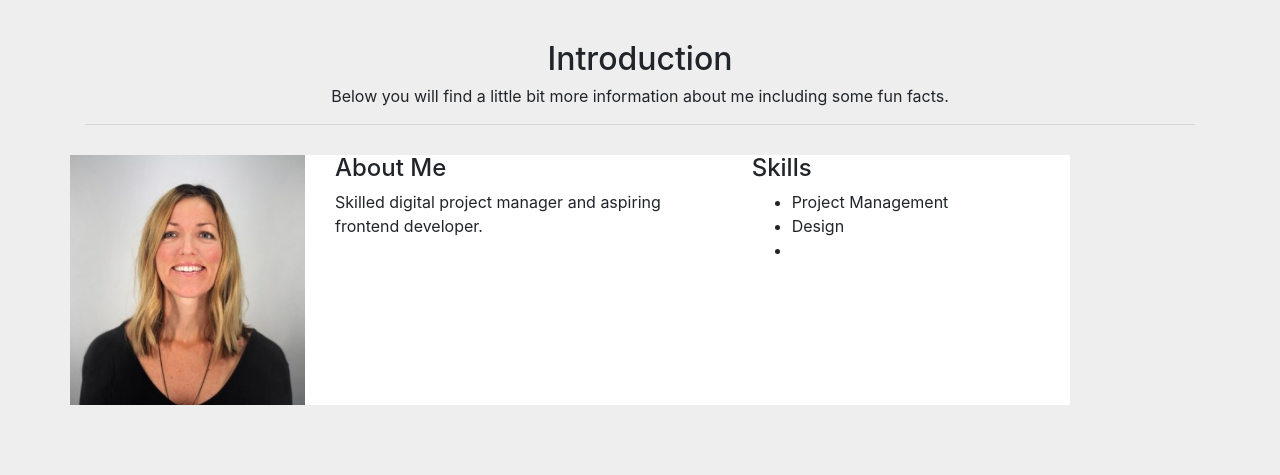
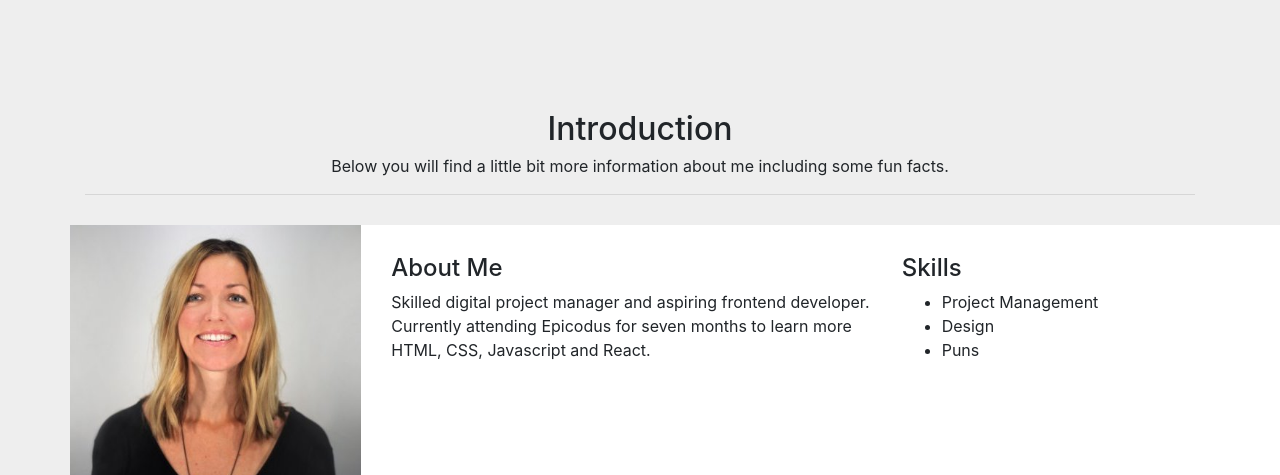
Before and after one commit to gingerlee/portfolio, a plain HTML site: page about.html in a window 1280 px wide. Shown: the part 702-1177 px from the top of the page. Before the commit the page ends 1107 px from the top, so only its background shows below. Drawn offline with nearby package versions, Linux system fonts and the light colour scheme.

Commit message:
Add content to the README.md file, add more styling to the about page.

```diff
--- a/about.html
+++ b/about.html
@@ -32,9 +32,6 @@
     <div class="jumbotron jumbotron-fluid">
       <div class="container">
         <h1 class="display-3">About</h1>
-        <br>
-        <br>
-        <br>
       </div>
     </div>
 <!--Intro Section-->
@@ -46,16 +43,16 @@
     </div>
     <div class="row profile">
       <img class="col-md-3 profile" src="img/profile.jpg" alt="Image of Ginger">
-      <div class="col-md-5">
+      <div class="col-md-5 about">
         <h4 class="mt-0">About Me</h4>
-        <p>Skilled digital project manager and aspiring frontend developer.</p>
+        <p c>Skilled digital project manager and aspiring frontend developer. Currently attending Epicodus for seven months to learn more HTML, CSS, Javascript and React.</p>
       </div>
-      <div class="col-md-4">
+      <div class="col-md-4 about">
         <h4>Skills</h4>
           <ul>
             <li>Project Management</li>
             <li>Design</li>
-            <li></li>
+            <li>Puns</li>
           </ul>
       </div>
     </div>
--- a/css/styles.css
+++ b/css/styles.css
@@ -9,9 +9,6 @@ body {
   z-index: 1;
 }
 
-.navbar-text {
-  font-family: 'Poiret One', cursive;
-}
 
 .jumbotron {
   position: relative;
@@ -41,7 +38,7 @@ img {
   margin-bottom: 30px;
 }
 
-h2.into {
+h2.intro {
   margin-top: 300px;
 }
 
@@ -56,12 +53,17 @@ h2.into {
   z-index: 1;
 }
 
+.container {
+  margin-bottom: 150px;
+}
+
 
 /* About CSS */
 img.profile {
   padding-left: 0;
   height: 250px;
   z-index: 1;
+  object-fit: cover;
 }
 
 .row.profile {
@@ -69,3 +71,7 @@ img.profile {
   position: absolute;
   z-index: 0;
 }
+
+.about {
+  margin-top: 30px;
+}
```
Also changed, not shown: index.html (line endings or trailing spaces), 1 other file.
